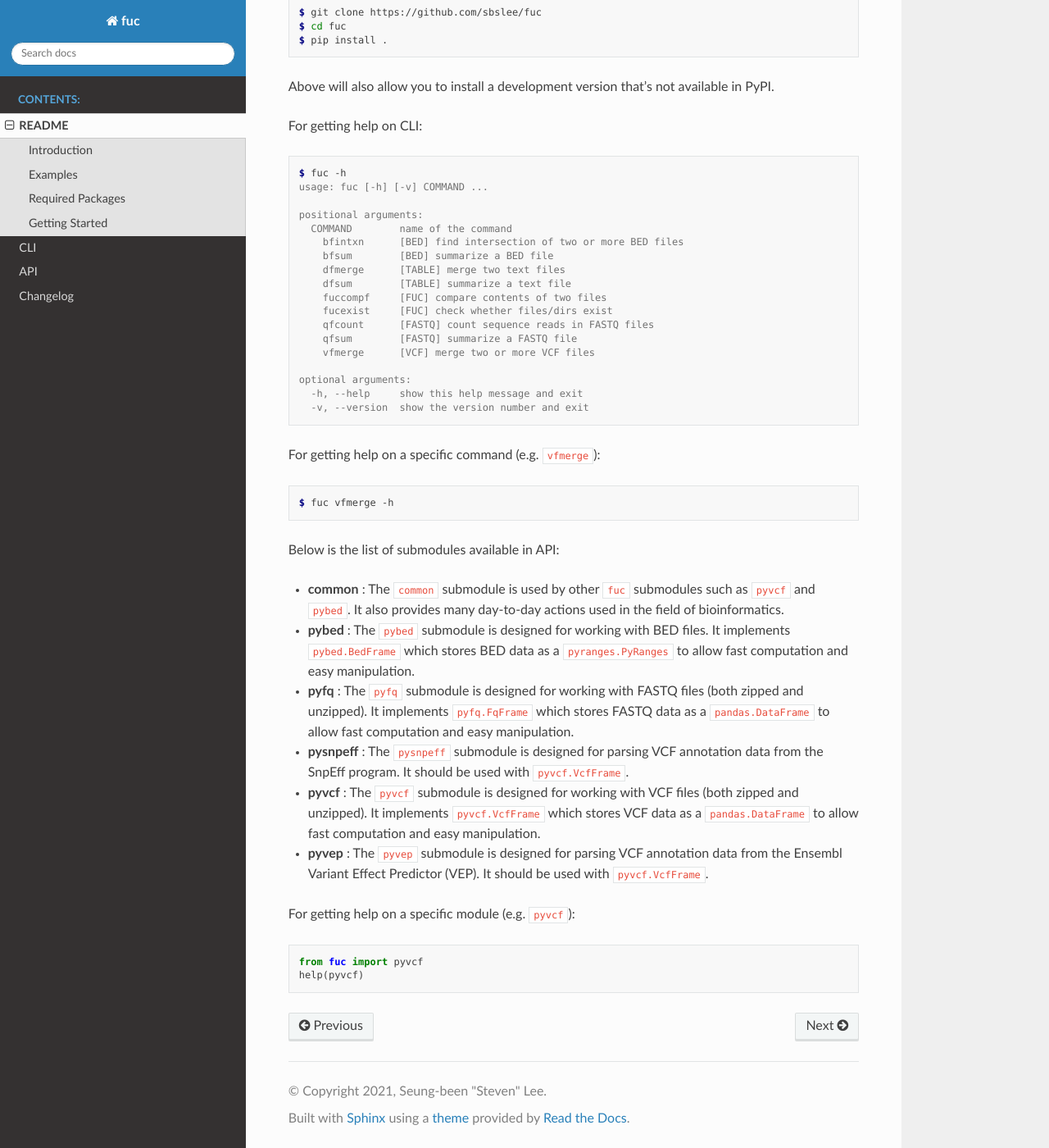
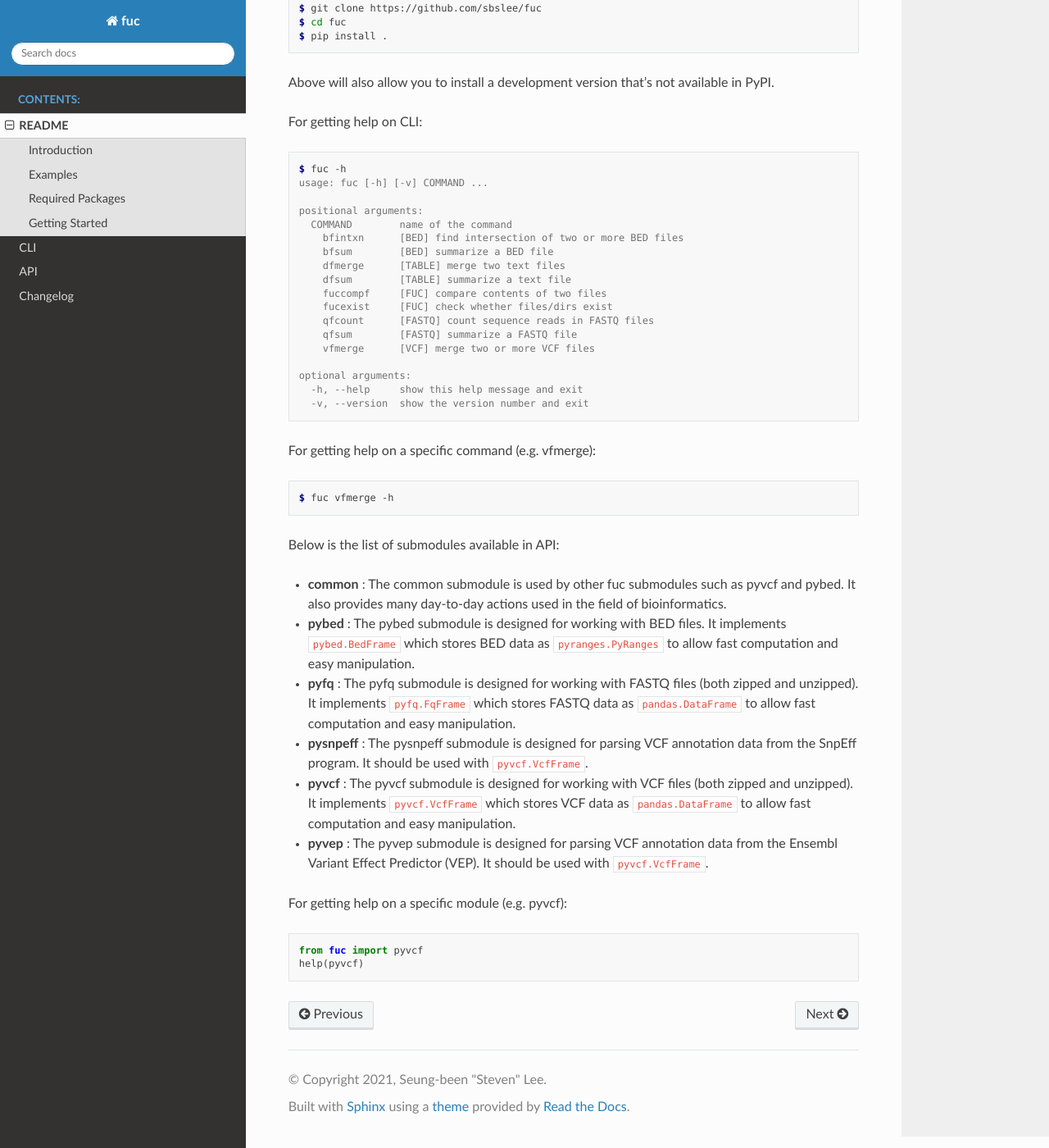
Before and after one commit to sbslee/fuc, a Sphinx documentation site: the page built from docs/readme.rst, in a window 1280 px wide and 1400 px high, scrolled down 1366 px. Shown: the whole window at 82% size. Built offline with Sphinx 7.4.7 and the Read the Docs theme 2.0.0, drawn with Linux system fonts in a browser that asks for light colours; some of the changed text lies outside the part shown.

```diff
--- a/CHANGELOG.rst
+++ b/CHANGELOG.rst
@@ -1,8 +1,8 @@
 Changelog
 *********
 
-0.3.0 (in development)
-----------------------
+0.3.0 (2021-04-30)
+------------------
 
 * Rename ``snpeff`` submodule to ``pysnpeff``.
 * Add new submodule ``pyvep``.
--- a/README.rst
+++ b/README.rst
@@ -11,9 +11,9 @@ README
 Introduction
 ============
 
-The main goal of the ``fuc`` package is to wrap some of the most frequently used commands in the field of bioinformatics into one place.
+The main goal of the fuc package is to wrap some of the most frequently used commands in the field of bioinformatics into one place.
 
-You can use ``fuc`` for both command line interface (CLI) and application programming interface (API) whose documentations are available at `Read the Docs <https://sbslee-fuc.readthedocs.io/en/latest/>`_.
+You can use fuc for both command line interface (CLI) and application programming interface (API) whose documentations are available at `Read the Docs <https://sbslee-fuc.readthedocs.io/en/latest/>`_.
 
 Your contributions (e.g. feature ideas, pull requests) are most welcome.
 
@@ -42,7 +42,7 @@ To filter a VCF file based on a BED file using API:
 Required Packages
 =================
 
-The following packages are required to run ``fuc``:
+The following packages are required to run fuc:
 
 .. parsed-literal::
 
@@ -53,7 +53,7 @@ The following packages are required to run ``fuc``:
 Getting Started
 ===============
 
-There are various ways you can install ``fuc``. The easiest one would be to use ``pip``:
+There are various ways you can install fuc. The easiest one would be to use pip:
 
 .. code-block:: console
 
@@ -61,7 +61,7 @@ There are various ways you can install ``fuc``. The easiest one would be to use
 
 Above will automatically download and install all the dependencies as well.
 
-Alternatively, you can clone the GitHub repository and then install ``fuc`` this way:
+Alternatively, you can clone the GitHub repository and then install fuc this way:
 
 .. code-block:: console
 
@@ -94,7 +94,7 @@ For getting help on CLI:
      -h, --help     show this help message and exit
      -v, --version  show the version number and exit
 
-For getting help on a specific command (e.g. ``vfmerge``):
+For getting help on a specific command (e.g. vfmerge):
 
 .. code-block:: console
 
@@ -102,14 +102,14 @@ For getting help on a specific command (e.g. ``vfmerge``):
 
 Below is the list of submodules available in API:
 
-- **common** : The ``common`` submodule is used by other ``fuc`` submodules such as ``pyvcf`` and ``pybed``. It also provides many day-to-day actions used in the field of bioinformatics.
-- **pybed** : The ``pybed`` submodule is designed for working with BED files. It implements ``pybed.BedFrame`` which stores BED data as a ``pyranges.PyRanges`` to allow fast computation and easy manipulation.
-- **pyfq** : The ``pyfq`` submodule is designed for working with FASTQ files (both zipped and unzipped). It implements ``pyfq.FqFrame`` which stores FASTQ data as a ``pandas.DataFrame`` to allow fast computation and easy manipulation.
-- **pysnpeff** : The ``pysnpeff`` submodule is designed for parsing VCF annotation data from the SnpEff program. It should be used with ``pyvcf.VcfFrame``.
-- **pyvcf** : The ``pyvcf`` submodule is designed for working with VCF files (both zipped and unzipped). It implements ``pyvcf.VcfFrame`` which stores VCF data as a ``pandas.DataFrame`` to allow fast computation and easy manipulation.
-- **pyvep** : The ``pyvep`` submodule is designed for parsing VCF annotation data from the Ensembl Variant Effect Predictor (VEP). It should be used with ``pyvcf.VcfFrame``.
+- **common** : The common submodule is used by other fuc submodules such as pyvcf and pybed. It also provides many day-to-day actions used in the field of bioinformatics.
+- **pybed** : The pybed submodule is designed for working with BED files. It implements ``pybed.BedFrame`` which stores BED data as ``pyranges.PyRanges`` to allow fast computation and easy manipulation.
+- **pyfq** : The pyfq submodule is designed for working with FASTQ files (both zipped and unzipped). It implements ``pyfq.FqFrame`` which stores FASTQ data as ``pandas.DataFrame`` to allow fast computation and easy manipulation.
+- **pysnpeff** : The pysnpeff submodule is designed for parsing VCF annotation data from the SnpEff program. It should be used with ``pyvcf.VcfFrame``.
+- **pyvcf** : The pyvcf submodule is designed for working with VCF files (both zipped and unzipped). It implements ``pyvcf.VcfFrame`` which stores VCF data as ``pandas.DataFrame`` to allow fast computation and easy manipulation.
+- **pyvep** : The pyvep submodule is designed for parsing VCF annotation data from the Ensembl Variant Effect Predictor (VEP). It should be used with ``pyvcf.VcfFrame``.
 
-For getting help on a specific module (e.g. ``pyvcf``):
+For getting help on a specific module (e.g. pyvcf):
 
 .. code:: python3
 
--- a/docs/cli.rst
+++ b/docs/cli.rst
@@ -4,7 +4,7 @@ CLI
 Introduction
 ============
 
-This section describes command line interface (CLI) for the ``fuc`` package.
+This section describes command line interface (CLI) for the fuc package.
 
 For getting help on CLI:
 
@@ -29,7 +29,7 @@ For getting help on CLI:
      -h, --help     show this help message and exit
      -v, --version  show the version number and exit
 
-For getting help on a specific command (e.g. ``vfmerge``):
+For getting help on a specific command (e.g. vfmerge):
 
 .. code-block:: console
 
--- a/test_fuc.py
+++ b/test_fuc.py
@@ -41,9 +41,9 @@ class TestPyvcf(unittest.TestCase):
         vf = pyvcf.read_file(vcf_file1)
         self.assertEqual(vf.compare('Steven', 'Sarah'), (1, 1, 0, 3))
 
-    def test_filter_multiallelic(self):
+    def test_filter_multialt(self):
         vf = pyvcf.read_file(vcf_file1)
-        vf = vf.filter_multiallelic()
+        vf = vf.filter_multialt()
         self.assertEqual(vf.shape[0], 4)
 
     def test_subset(self):
```
Also changed, not shown: create_doc.py (+11 -11 lines), docs/api.rst (+8 -8 lines), 6 other files.
